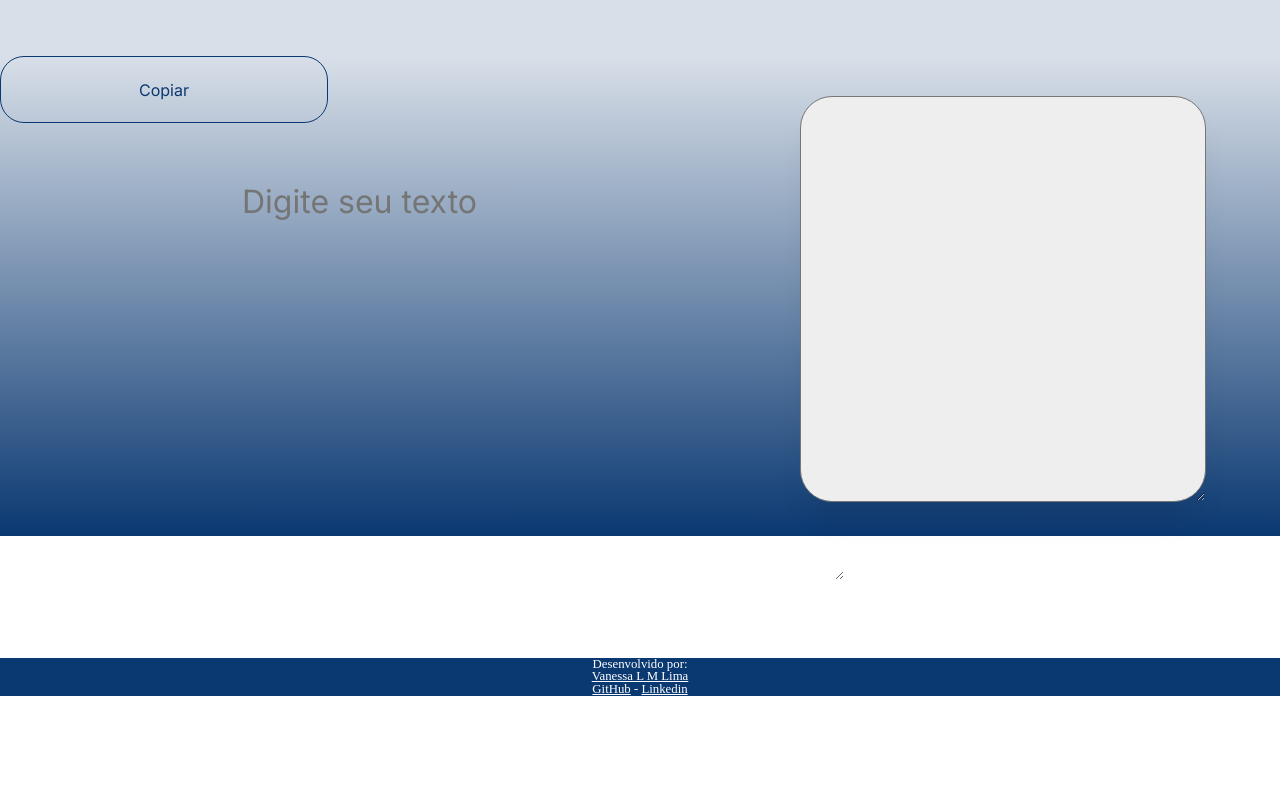
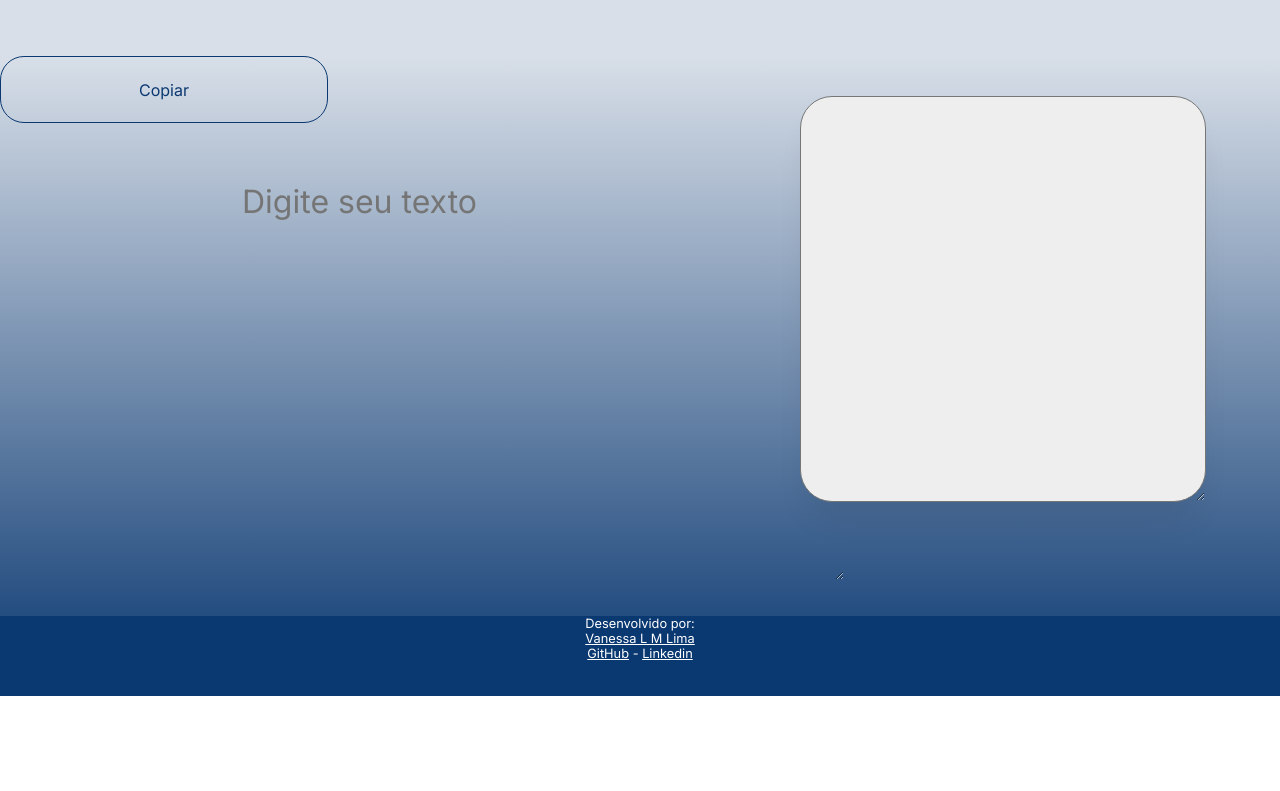
Before and after one commit to vanelmlima/d1decodificador, a plain HTML site: page index.html in a window 1280 px wide. Shown: the part 104-895 px from the top of the page. Drawn offline with Linux system fonts and the light colour scheme.

Commit message:
removendo reset css[F

```diff
--- a/index.html
+++ b/index.html
@@ -4,10 +4,10 @@
 		<meta charset="utf-8">
 		<meta http-equiv="X-UA-Compatible" content="IE=edge">
 		<meta name="viewport" content="width=device-width, initial-scale=1.0">
+
 		<link rel="preconnect" href="https://fonts.googleapis.com">
 		<link rel="preconnect" href="https://fonts.gstatic.com" crossorigin>
 		<link href="https://fonts.googleapis.com/css2?family=Inter&display=swap" rel="stylesheet">
-		<link rel="stylesheet" type="text/css" href="reset.css">
 		<link rel="stylesheet" type="text/css" href="style.css">
 		<title>Codificador e Decodificador de Textos</title>
 	</head>
--- a/style.css
+++ b/style.css
@@ -2,7 +2,7 @@
 	font-family: 'Inter', sans-serif;
 	font-style: normal;
 	font-weight: 400;
-
+	margin: 0;
 }
 
 header {
@@ -10,14 +10,13 @@ header {
 	position: absolute;
 	width: 100%;
 	height: 20%;
-
 }
 
 main {
 	position: absolute;
 	top: 20%;
 	width: 100%;
-	height: 60%;
+	height: 80%;
 	background: linear-gradient(#D8DFE8,#0A3871);
 
 }
@@ -123,6 +122,7 @@ footer{
 	background: #0A3871;
 	position: absolute;
 	width: 100%;
+	height: 10%;
 	bottom: 0;
 }
 footer p {
```
